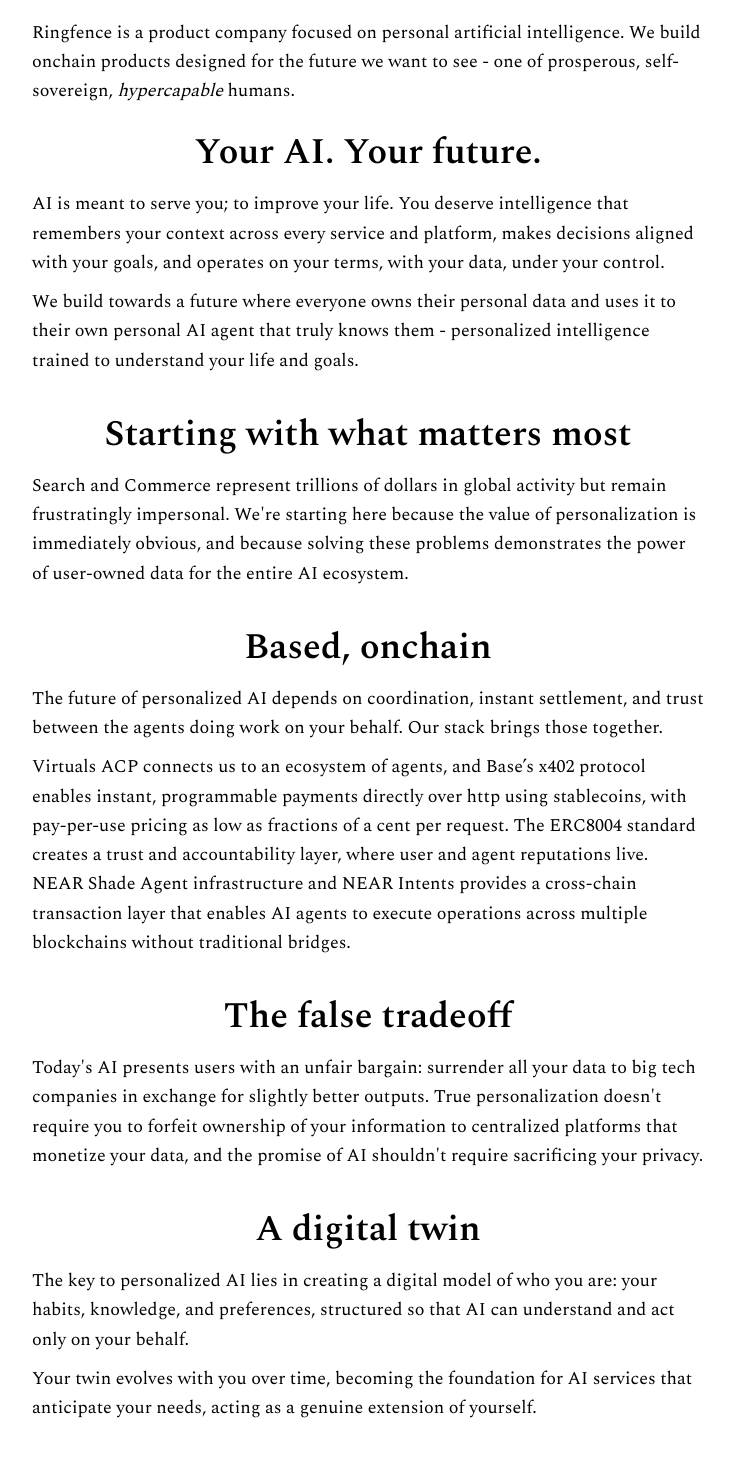
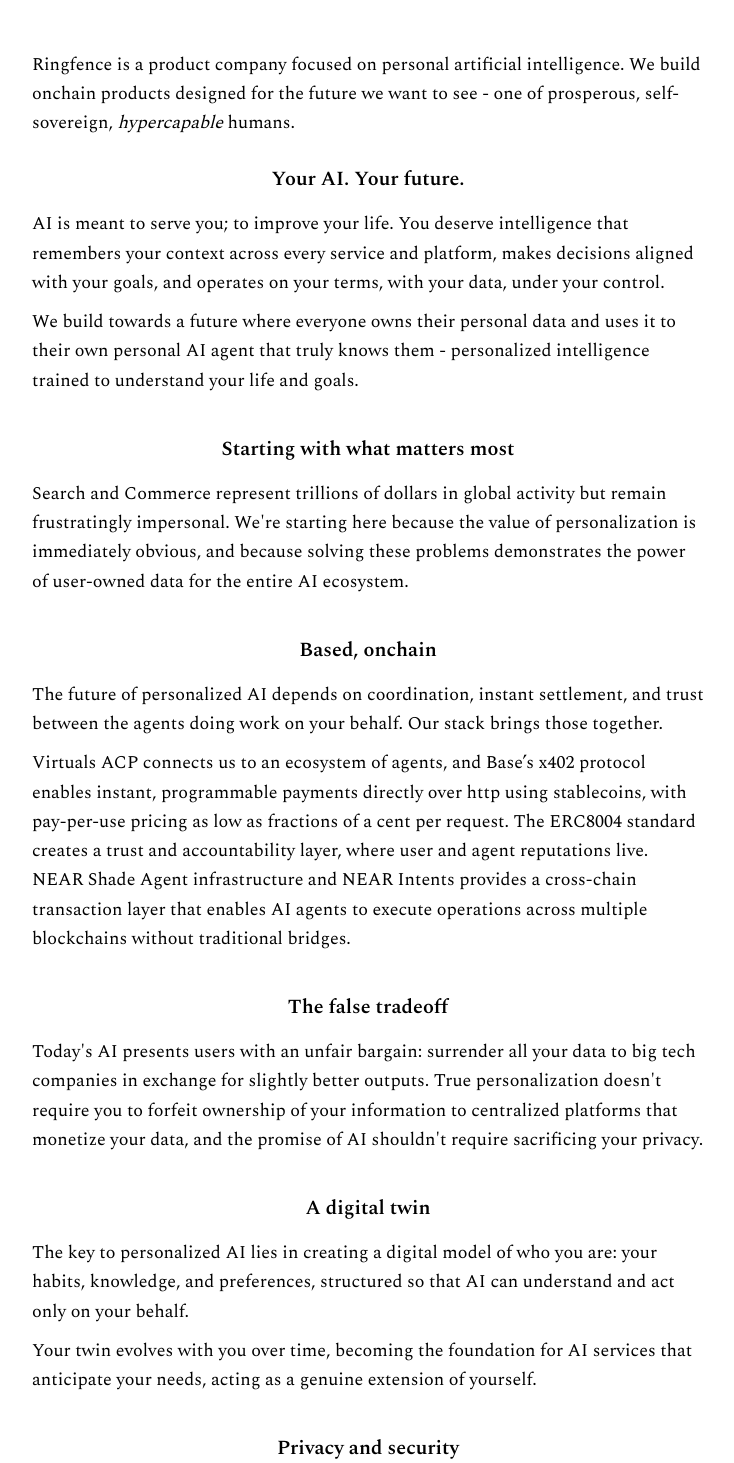
Before and after one commit to VERZUOL1/ring-land, a Next.js app: page / in a window 1280 px wide. Shown: the part 200-1663 px from the top of the page, without its empty margins (272-1006 px from the left). Built offline with nearby package versions, Linux system fonts and the light colour scheme.

Commit message:
Adjust section headers to use consistent text sizes and spacing across components
(cherry picked from commit d55e3e40295b85781784fa587c52fa3770406084)

```diff
--- a/components/about-section.tsx
+++ b/components/about-section.tsx
@@ -17,7 +17,7 @@ export function AboutSection() {
           transition={{ duration: 0.8 }}
           className="space-y-4"
         >
-          <h2 className="text-3xl md:text-4xl font-semibold text-center">
+          <h2 className="text-xl font-semibold text-center">
             Your AI. Your future.
           </h2>
           <div className="space-y-2.5 text-lg leading-relaxed font-light">
--- a/components/building-section.tsx
+++ b/components/building-section.tsx
@@ -17,7 +17,7 @@ export function BuildingSection() {
           transition={{ duration: 0.8 }}
           className="space-y-4"
         >
-          <h2 className="text-3xl md:text-4xl font-semibold text-center">Based, onchain</h2>
+          <h2 className="text-xl font-semibold text-center">Based, onchain</h2>
           <div className="space-y-2.5 text-lg leading-relaxed font-light">
             <p>
               The future of personalized AI depends on coordination, instant settlement, and trust between the agents doing work on your behalf. Our stack brings those together.
--- a/components/digital-twin-section.tsx
+++ b/components/digital-twin-section.tsx
@@ -17,7 +17,7 @@ export function DigitalTwinSection() {
           transition={{ duration: 0.8 }}
           className="space-y-4"
         >
-          <h2 className="text-3xl md:text-4xl font-semibold text-center">A digital twin</h2>
+          <h2 className="text-xl font-semibold text-center">A digital twin</h2>
           <div className="space-y-2.5 text-lg leading-relaxed font-light">
             <p>
               The key to personalized AI lies in creating a digital model of who you are: your habits, knowledge, and preferences, structured so that AI can understand and act only on your behalf.
--- a/components/hero-section.tsx
+++ b/components/hero-section.tsx
@@ -11,7 +11,7 @@ export function HeroSection() {
           initial={{ opacity: 0, y: 20 }}
           animate={{ opacity: 1, y: 0 }}
           transition={{ duration: 0.8 }}
-          className="space-y-6"
+          className="space-y-14"
         >
           <div className="relative flex justify-center">
             <Image
--- a/components/join-section.tsx
+++ b/components/join-section.tsx
@@ -17,7 +17,7 @@ export function JoinSection() {
           transition={{ duration: 0.8 }}
           className="space-y-4"
         >
-          <h2 className="text-3xl md:text-4xl font-semibold text-center">Join Us</h2>
+          <h2 className="text-xl font-semibold text-center">Join Us</h2>
           <div className="space-y-2.5 text-lg leading-relaxed font-light">
             <p>
               We're building the future of how humans and AI work together, and
--- a/components/privacy-section.tsx
+++ b/components/privacy-section.tsx
@@ -17,7 +17,7 @@ export function PrivacySection() {
           transition={{ duration: 0.8 }}
           className="space-y-4"
         >
-          <h2 className="text-3xl md:text-4xl font-semibold text-center">
+          <h2 className="text-xl font-semibold text-center">
             Privacy and security
           </h2>
           <div className="text-lg leading-relaxed font-light">
--- a/components/tradeoff-section.tsx
+++ b/components/tradeoff-section.tsx
@@ -17,7 +17,7 @@ export function TradeoffSection() {
           transition={{ duration: 0.8 }}
           className="space-y-4"
         >
-          <h2 className="text-3xl md:text-4xl font-semibold text-center">
+          <h2 className="text-xl font-semibold text-center">
             The false tradeoff
           </h2>
           <div className="text-lg leading-relaxed font-light">
--- a/components/values-section.tsx
+++ b/components/values-section.tsx
@@ -17,7 +17,7 @@ export function ValuesSection() {
           transition={{ duration: 0.8 }}
           className="space-y-4"
         >
-          <h2 className="text-3xl md:text-4xl font-semibold text-center">
+          <h2 className="text-xl font-semibold text-center">
             Starting with what matters most
           </h2>
           <div className="text-lg leading-relaxed font-light">
```
